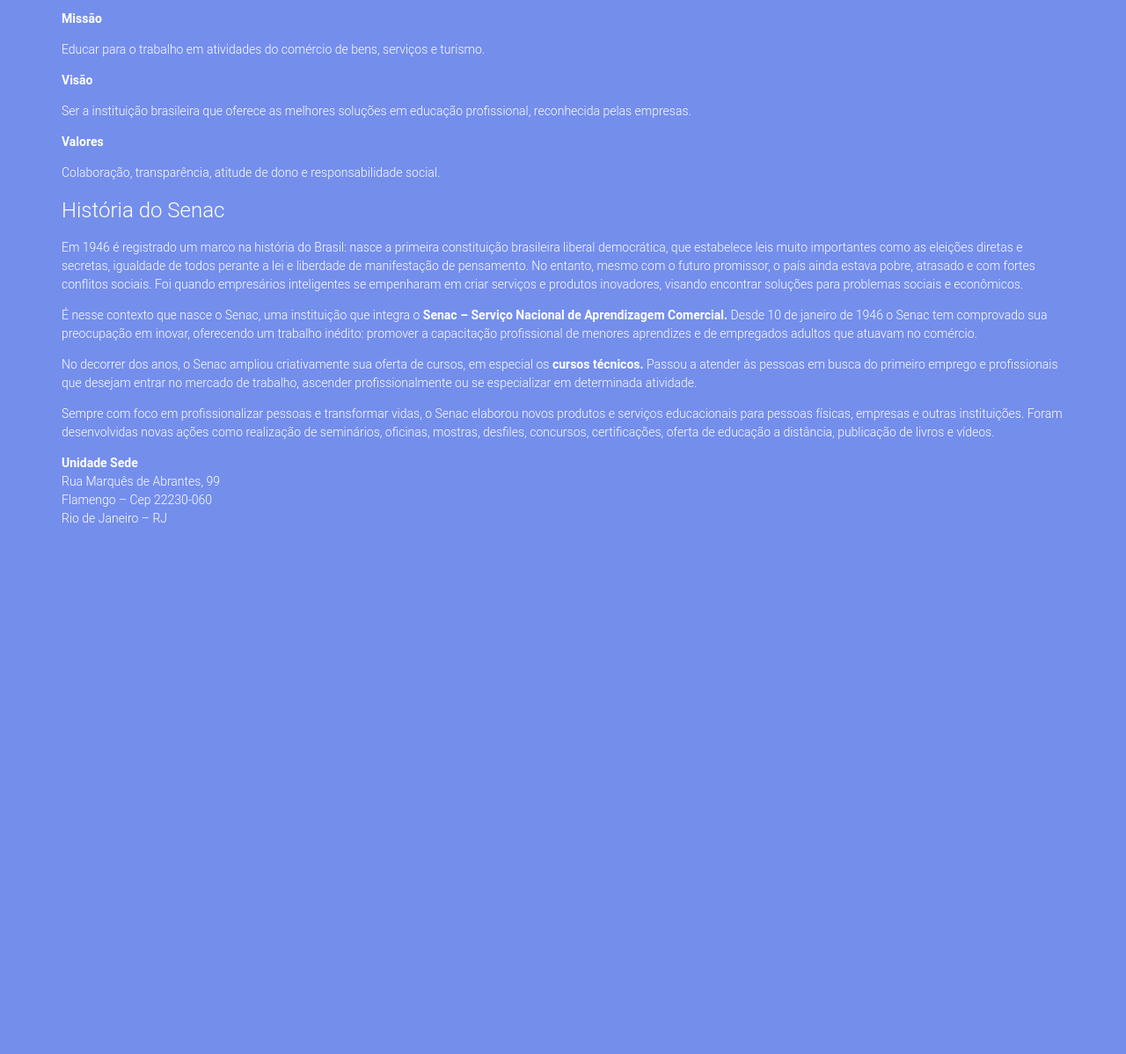
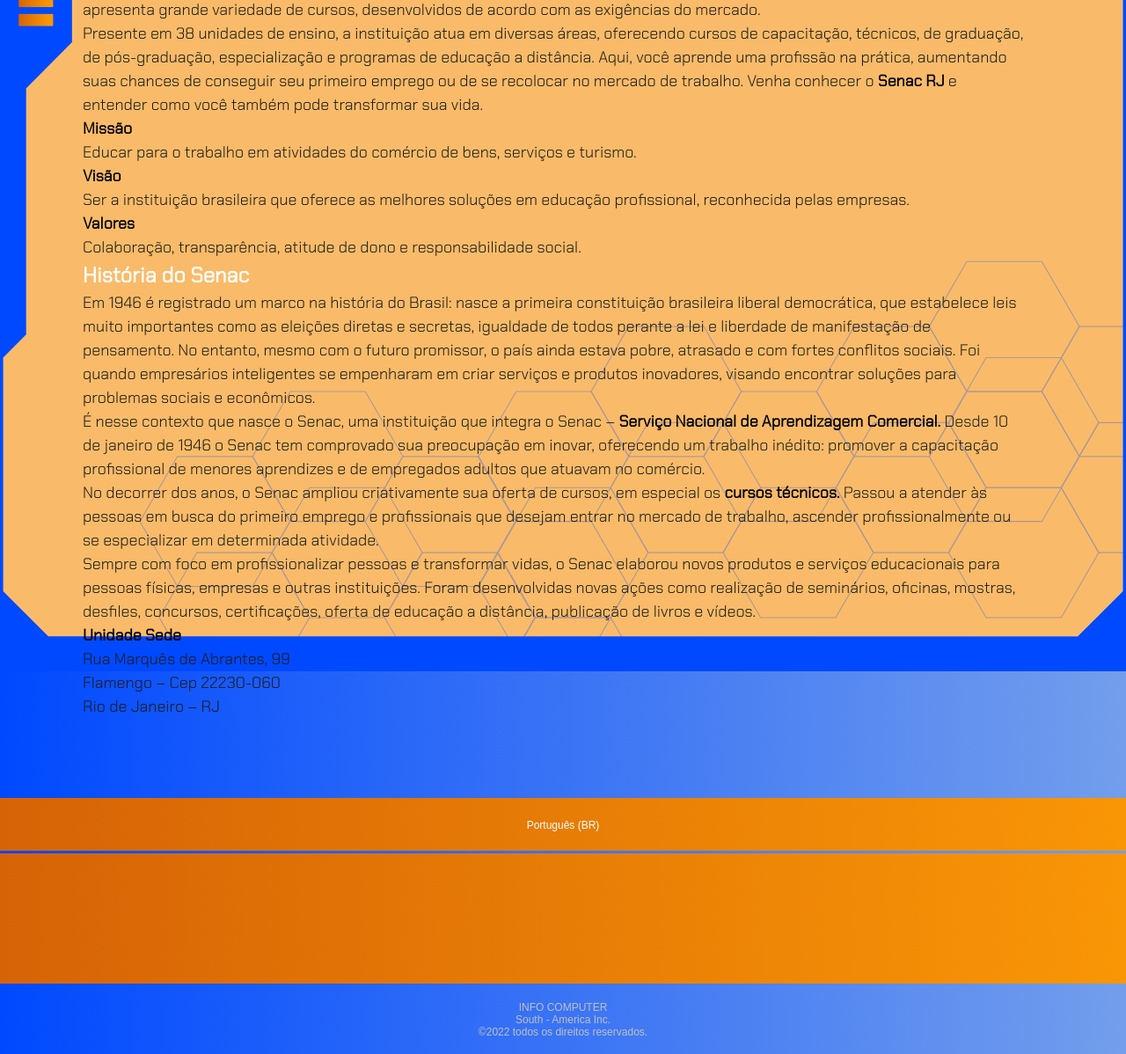
Before and after one commit to ThalysResende/ProjetoWeb, a plain HTML site: page index.html in a window 1280 px wide. Shown: the part 336-1534 px from the top of the page at 88% size. Before the commit the page ends 950 px from the top, so only its background shows below. Drawn offline with Linux system fonts and the light colour scheme.

Commit message:
Etapa Sobre
Projeto Sobre Senac.

```diff
--- a/index.html
+++ b/index.html
@@ -2,69 +2,33 @@
 <html lang="pt-br">
 
 	<head>
-		<meta charset="utf-8">
+
+		<meta charset="UTF-8">
+		<meta http-equiv="X-UA-Compatible" content="IE-edge">
+		<meta name="viewport" content="width=device-width, initial-scale=1.0">
+		<meta name="author" content="João de Santo Cristo">
+		<meta name="description" content="Hardware e Periféricos">
+		<link rel="shortcut icon" href="img/Icone.svg">
+		<link rel="stylesheet" href="style.css">
 		<title>SOBRE</title>
-		<link rel="icon" href="img/Icon.svg">
-		<style>
-			body {
-				margin: 0;
-				padding: 0;
-				background: #748eec url("img/CornerAbout.svg") no-repeat;
-			}
-		</style>
-
-		<style>
-			.Sobre_S {
-				font-size: 40px;
-				font-weight: 600;
-				font-family: 'Roboto',sans-serif;
-				color: #0049ff;
-				margin: 0 auto;
-			}
-		</style>
-
-		<style>
-			p {
-				color: #fff;
-				font-size: 14px;
-				font-weight: 300;
-				font-family: 'Roboto',sans-serif;
-			}
-		</style>
-
-		<style>
-			div {
-				margin: 0;
-				padding: 0;
-				box-sizing: border-box;
-			}
-		</style>
-
-		<style>
-			.Container_Sobre {
-				line-height: 1.5;
-			}
-		</style>
-
-		<style>
-			.Width_Cont {
-				max-width: 1140px;
-			}
-		</style>
-
-		<style>
-			.Float_Center {
-				margin: 0 auto;
-				padding-top: 140px;
-			}
-		</style>
+		<link rel="preconnect" href="https://fonts.googleapis.com">
+		<link rel="preconnect" href="https://fonts.gstatic.com" crossorigin>
+		<link href="https://fonts.googleapis.com/css2?family=Chakra+Petch:wght@300&display=swap" rel="stylesheet">
 
 	</head>
 
 	<body>
 
-		<div id="Container_Sobre">
-			<div class="Container_Sobre Width_Cont Float_Center">
+		<header>
+			<section class="Header_N">
+				<a href="Inicio" rel="nofollow" class="C_Inicio">
+				<!-- <img src="./img/Inicio.svg" alt="I_Img"> -->
+				</a>
+			</section>
+		</header>
+
+		<main id="Container_Sobre">
+			<!-- <span class="Container_H1p"> -->
 
 				<h1 class="Sobre_S">Sobre o Senac</h1>
 
@@ -75,6 +39,7 @@
 				<p>
 					Presente em 38 unidades de ensino, a instituição atua em diversas áreas, oferecendo cursos de capacitação, técnicos, de graduação, de pós-graduação, especialização e programas de educação a distância. Aqui, você aprende uma profissão na prática, aumentando suas chances de conseguir seu primeiro emprego ou de se recolocar no mercado de trabalho. Venha conhecer o <b>Senac RJ</b> e entender como você também pode transformar sua vida.
 				</p>
+			<!-- </span> -->
 
 				<p>
 					<b>Missão</b>
@@ -101,7 +66,7 @@
 				</p>
 
 				<p>
-					<span style="font-size:24px">História do Senac</span>
+					<h2 style="font-size:24px">História do Senac</h2>
 				</p>
 
 				<p>
@@ -109,7 +74,7 @@
 				</p>
 
 				<p>
-					É nesse contexto que nasce o Senac, uma instituição que integra o <b style="color: #fff">Senac – Serviço Nacional de Aprendizagem Comercial.</b> Desde 10 de janeiro de 1946 o Senac tem comprovado sua preocupação em inovar, oferecendo um trabalho inédito: promover a capacitação profissional de menores aprendizes e de empregados adultos que atuavam no comércio.
+					É nesse contexto que nasce o Senac, uma instituição que integra o Senac – <b>Serviço Nacional de Aprendizagem Comercial.</b> Desde 10 de janeiro de 1946 o Senac tem comprovado sua preocupação em inovar, oferecendo um trabalho inédito: promover a capacitação profissional de menores aprendizes e de empregados adultos que atuavam no comércio.
 				</p>
 
 				<p>
@@ -129,8 +94,22 @@
 					<br>
 					Rio de Janeiro – RJ
 				</p>
-			</div>
-		</div>
+		</main>
+
+		<footer id="Global_Footer" class="Footer_Global_Pt">
+
+			<section class="Footer_Top">Português (BR)
+			</section>
+
+			<section class="Footer_Mid"></section>
+
+			<section class="Footer_Bot">
+				<p>INFO COMPUTER</p>
+				<p>South - America Inc.</p>
+				<p>©2022 todos os direitos reservados.</p>
+			</section>
+
+		</footer>
 
 	</body>
 
--- /dev/null
+++ b/style.css
@@ -0,0 +1,131 @@
+* {
+    margin: 0;
+    padding: 0;
+    box-sizing: border-box;
+}
+
+body {
+    /*background-color: #739eec;*/
+    background: linear-gradient(-90deg, #739eec, #0049ff);
+}
+
+header {
+    position: relative;
+    width: 100%;
+    /*height: 193px;*/
+    min-height: 193px;
+    background-image: url("img/Header136w.svg");
+    background-repeat: no-repeat;
+    background-position: top;
+    /* background-size: contain; */
+    /* background-color: grey; */
+    /*border-bottom: 3px solid #fff;*/
+}
+.Header_N a {
+    position: absolute;
+    width: 80px;
+    height: 100px;
+    /* height: 83.94px; */
+    /* min-height: 83.94px; */
+    background-image: url(./img/Inicio_1.svg);
+    background-repeat: no-repeat;
+    left: 40px;
+    /* top: 0px; */
+    bottom: 0px;
+    /* background-color: blueviolet; */
+    /* padding: 20px 40px; */
+}
+
+/* .C_Inicio {
+    height: 0;
+    min-width: 125.3px;
+    min-height: 43.94px;
+    bottom: 0;
+    /* height: 100%; */
+    /* background-color: aliceblue; */
+    /*background-image: url("img/Inicio.svg");
+    background-size: contain;
+    background-repeat: no-repeat;*/
+    /*background-color: aqua;*/
+/* } */
+
+#Container_Sobre {
+    line-height: 1.5;
+    max-width: 1440px;
+    padding-left: 94px;
+    padding-right: 116px;
+    padding-bottom: 60px;
+    padding-top: 30px;
+    text-align: left;
+    background-image: url(./img/About_BG_1.svg);
+    background-repeat: no-repeat;
+    /* background-color: #f9bb69; */
+    /* border: 3px solid #fff; */
+    /* font-family: Arial, Helvetica, sans-serif; */
+    font-family: 'Chakra Petch', sans-serif;
+    /*background: linear-gradient(90deg, #d66306, #f99606);
+    /*margin: 0 40px;*/
+    /*border-left: 3px solid #fff;
+    border-right: 3px solid #fff;*/
+    margin: 0 auto;
+    margin-top: 30px;
+    margin-bottom: 30px;
+    /* font-size: 1.344rem; */
+    font-size: 18px;
+
+}
+
+main h1 {
+    color: #fff;
+}
+
+main h2 {
+    color: #fff;
+}
+
+main b {
+    color: #000;
+}
+
+main p {
+    color: #1c1c1c;
+}
+
+footer {
+    font-family: Arial, Helvetica, sans-serif;
+    background: linear-gradient(-90deg, #739eec, #0049ff);
+    font-size: 12px;
+    width: 100%;
+    min-width: 375px;
+    /*border-top: 3px solid #fff;*/
+}
+
+.Footer_Top {
+    background: linear-gradient(90deg, #d66306, #f99606);
+    position: relative;
+    color: #fff;
+    width: 100%;
+    height: 60px;
+    text-align: center;
+    line-height: 55px;
+    padding: 4px;
+}
+
+.Footer_Mid {
+    background: linear-gradient(90deg, #d66306, #f99606);
+    position: relative;
+    min-height: 148px;
+    width: 100%;
+    text-align: center;
+    margin-top: 3px;
+}
+
+.Footer_Bot {
+    position: relative;
+    height: 60px;
+    background: linear-gradient(-90deg, #739eec, #0049ff);
+    color: #c0c0c0;
+    text-align: center;
+    top: 20px;
+    /* line-height: 64px; */
+}
```
Also changed, not shown: img/About_BG.svg (added), img/About_BG_1.svg (added), img/CornerAbout.svg (deleted), img/Header.svg (added), img/Header136w.svg (added), img/Header2.svg (added), img/Icon.svg (deleted), img/Icone.svg (added), img/Inicio.svg (added), img/Inicio_1.svg (added).
